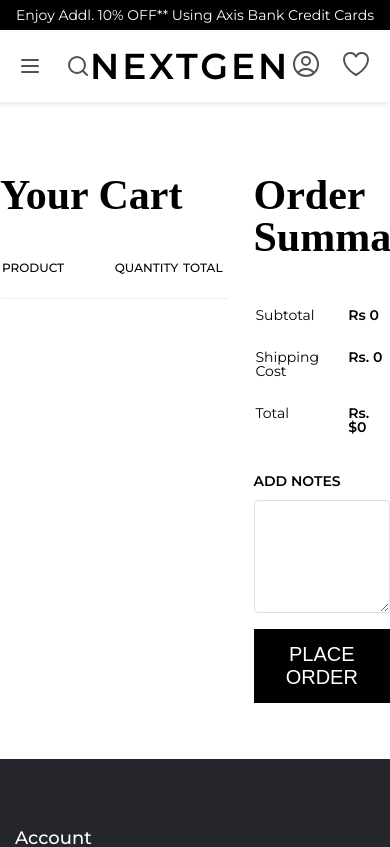
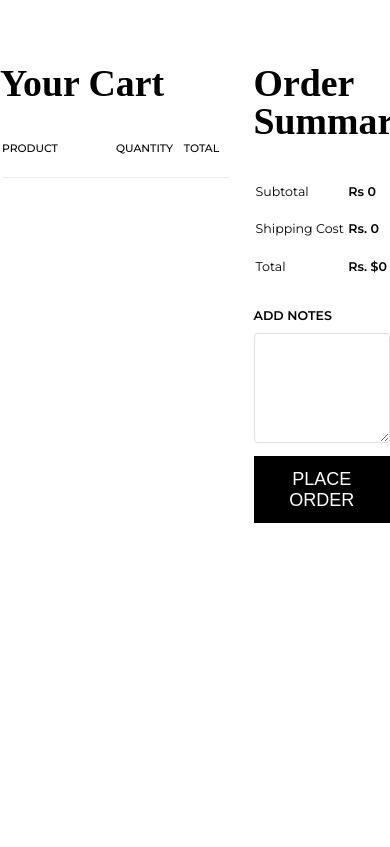
Before and after one commit to santhoshjavascript/client-projects, a React (Vite) app: page /cart in a window 390 px wide. Shown: the top 847 px of the page. Built offline with nearby package versions, Linux system fonts and the light colour scheme; a web font is replaced by a local one.

Commit message:
responsive navbar

```diff
--- a/src/features/Gender/components/Gender.module.css
+++ b/src/features/Gender/components/Gender.module.css
@@ -31,7 +31,6 @@
   height: 65rem;
   width: 65rem;
   border: 2px solid #fff;
-  display: block;
 }
 
 .genderActions {
@@ -44,6 +43,7 @@
 
   align-self: flex-end;
   margin: 0 4rem 4rem auto;
+  z-index: 10;
 }
 
 .genderActions p {
--- a/src/index.css
+++ b/src/index.css
@@ -45,3 +45,9 @@ body {
 ul {
   list-style: none;
 }
+
+@media (max-width: 968px) {
+  html {
+    font-size: 56.25%;
+  }
+}
--- a/src/pages/AppLayOut.jsx
+++ b/src/pages/AppLayOut.jsx
@@ -1,24 +1,24 @@
-import { Outlet, useLocation, useNavigation } from "react-router-dom";
-import Footer from "../features/Footer/components/Footer";
-import NavBar from "../features/Header/components/NavBar";
+import { Outlet, useNavigation } from "react-router-dom";
+// import Footer from "../features/Footer/components/Footer";
+// import NavBar from "../features/Header/components/NavBar";
 import Spinner from "../components/Spinner/Spinner";
 
 export default function AppLayOut() {
   const navigate = useNavigation();
 
-  const location = useLocation();
+  // const location = useLocation();
 
-  const noHeaderFooterRoutes = ["/cart/address", "/cart/checkout"];
+  // const noHeaderFooterRoutes = ["/cart/address", "/cart/checkout"];
 
-  const hideHeaderFooter = noHeaderFooterRoutes.includes(location.pathname);
+  // const hideHeaderFooter = noHeaderFooterRoutes.includes(location.pathname);
 
   if (navigate.state === "loading") return <Spinner />;
 
   return (
     <div>
-      {!hideHeaderFooter && <NavBar />}
+      {/* {!hideHeaderFooter && <NavBar />} */}
       <Outlet />
-      {!hideHeaderFooter && <Footer />}
+      {/* {!hideHeaderFooter && <Footer />} */}
     </div>
   );
 }
--- a/src/pages/Home.jsx
+++ b/src/pages/Home.jsx
@@ -1,16 +1,32 @@
 // import NavBar from "../features/Header/components/NavBar";
+import styles from "../features/Header/components/Navbar.module.css";
 import Hero from "../features/Hero/components/Hero";
 import ProductList from "../features/ProductList/components/ProductList";
 import Gender from "../features/Gender/components/Gender";
+import NavBar from "../features/Header/components/NavBar";
+import Footer from "../features/Footer/components/Footer";
+import { useState } from "react";
 
 function Home() {
+  const [isMenuOpen, setIsMenuOpen] = useState(false);
+
+  function handleMenuToggle() {
+    setIsMenuOpen(!isMenuOpen);
+  }
+
   return (
-    <main>
+    <main className={styles.main}>
+      <div
+        className={`${styles.overlay} ${isMenuOpen ? styles.open : ""}`}
+        onClick={handleMenuToggle}
+      ></div>
+      <NavBar isMenuOpen={isMenuOpen} handleMenuToggle={handleMenuToggle} />
       <Hero />
       <ProductList type={"Hot Collections"} />
       <ProductList type={"Featured Products"} />
       <Gender />
       <ProductList type={"Featured Products"} />
+      <Footer />
     </main>
   );
 }
```
